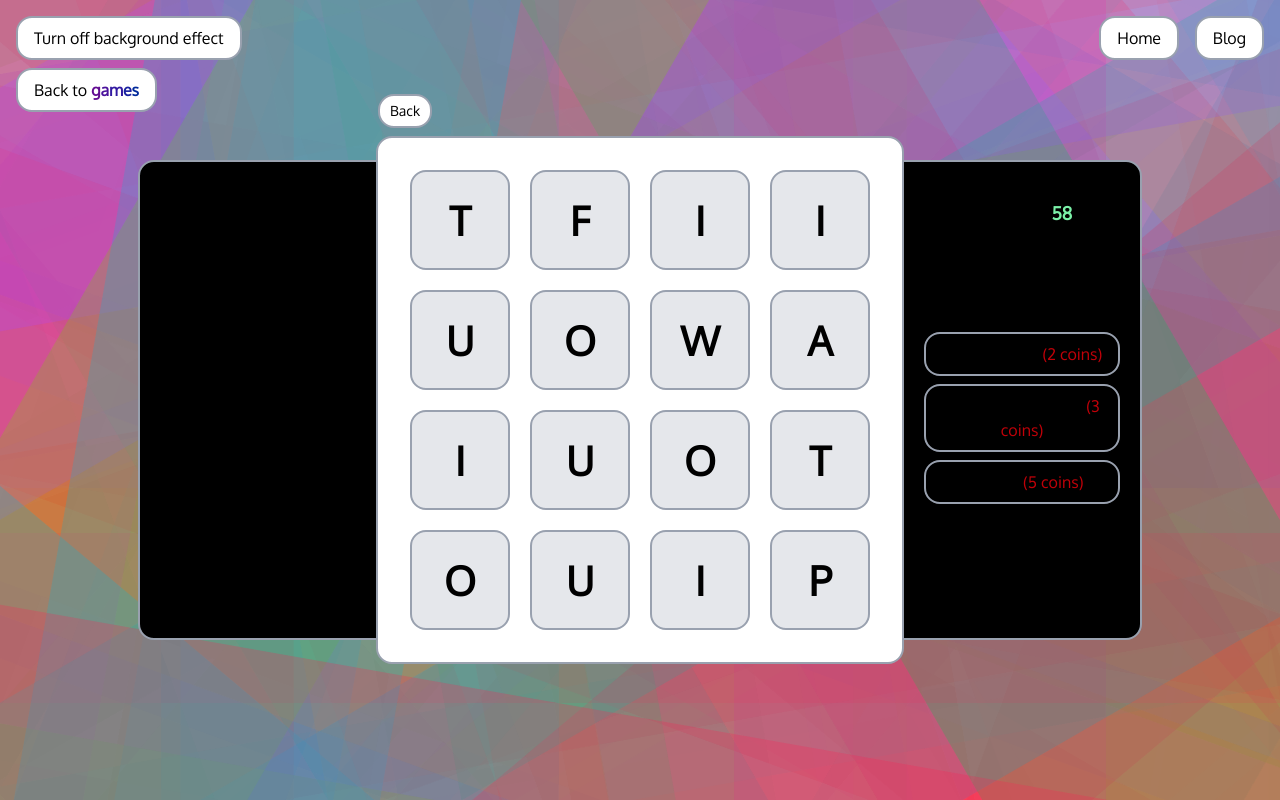
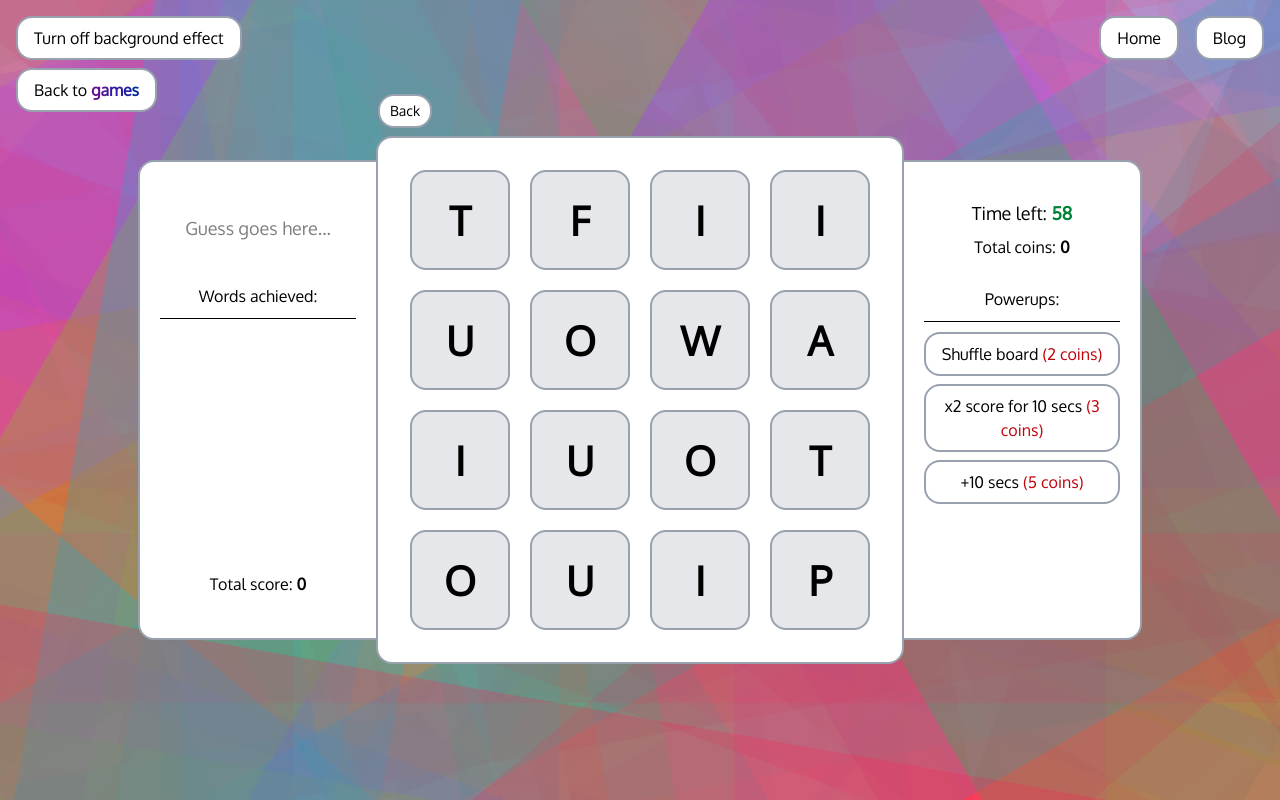
Before and after one commit to f47zhu/personal-website, a Next.js app: page /games/wordHunt in a window 1280 px wide. Both pictures are taken after a click on the button "4x4". Built offline with nearby package versions, Linux system fonts and the light colour scheme; a web font is replaced by a local one.

Commit message:
fix: Make light-themed wordHunt readable

```diff
--- a/app/games/wordHunt/board.tsx
+++ b/app/games/wordHunt/board.tsx
@@ -441,7 +441,7 @@ export function Board({ size, guessedWordsRef, scoreRef, guessedWordsDefnsRef, c
               </div>
             </button>
           )}
-          <div className={`absolute top-0 bottom-0 my-auto left-[-30vmin] w-[30vmin] h-[60vmin] flex flex-col gap-2.5 p-5 border-2 rounded-2xl rounded-r-none border-gray-400 dark:border-gray-600 bg-black text-center`}>
+          <div className={`absolute top-0 bottom-0 my-auto left-[-30vmin] w-[30vmin] h-[60vmin] flex flex-col gap-2.5 p-5 border-2 rounded-2xl rounded-r-none border-gray-400 dark:border-gray-600 bg-white dark:bg-black text-center`}>
             <h1 className="wrap-break-word text-lg flex-2 place-content-center">
               {guess === "" ? <span className="opacity-50">Guess goes here...</span>
                   : (doubleScoreActive ? <FunHighlight text={guess} /> : <b>{guess}</b>)}
@@ -480,7 +480,7 @@ export function Board({ size, guessedWordsRef, scoreRef, guessedWordsDefnsRef, c
               )}
             </h1>
           </div>
-          <div className={`absolute top-0 bottom-0 my-auto right-[-30vmin] w-[30vmin] h-[60vmin] flex flex-col gap-2.5 p-5 border-2 rounded-2xl rounded-l-none border-gray-400 dark:border-gray-600 bg-black text-center`}>
+          <div className={`absolute top-0 bottom-0 my-auto right-[-30vmin] w-[30vmin] h-[60vmin] flex flex-col gap-2.5 p-5 border-2 rounded-2xl rounded-l-none border-gray-400 dark:border-gray-600 bg-white dark:bg-black text-center`}>
             <div className="flex-2 flex flex-col gap-2 wrap-break-word place-content-center">
               <h1 className="text-lg">
                 Time left: {
@@ -488,9 +488,9 @@ export function Board({ size, guessedWordsRef, scoreRef, guessedWordsDefnsRef, c
                     <FunHighlight text={String(Math.ceil((gameTimeRef.current - timeElapsed) / 1000))} />
                   ) : (
                     <span className={
-                        `${(gameTimeRef.current - timeElapsed <= gameTimeRef.current / 6) ? "text-red-300" :
-                          ((gameTimeRef.current - timeElapsed <= gameTimeRef.current / 2) ? "text-yellow-300" :
-                          "text-green-300")}`}>
+                        `${(gameTimeRef.current - timeElapsed <= gameTimeRef.current / 6) ? "text-red-700 dark:text-red-300" :
+                          ((gameTimeRef.current - timeElapsed <= gameTimeRef.current / 2) ? "text-yellow-700 dark:text-yellow-300" :
+                          "text-green-700 dark:text-green-300")}`}>
                       <b>{Math.ceil((gameTimeRef.current - timeElapsed) / 1000)}</b>
                     </span>
                   )
```
